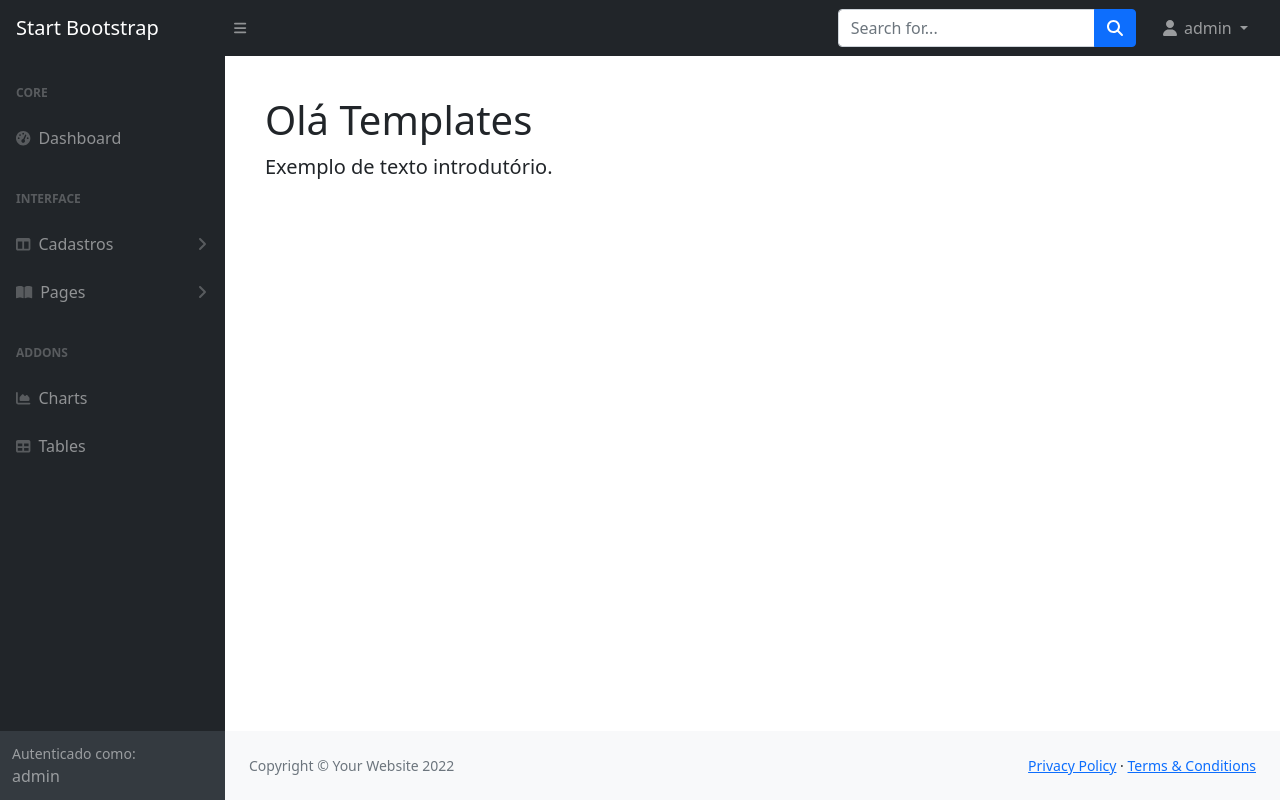
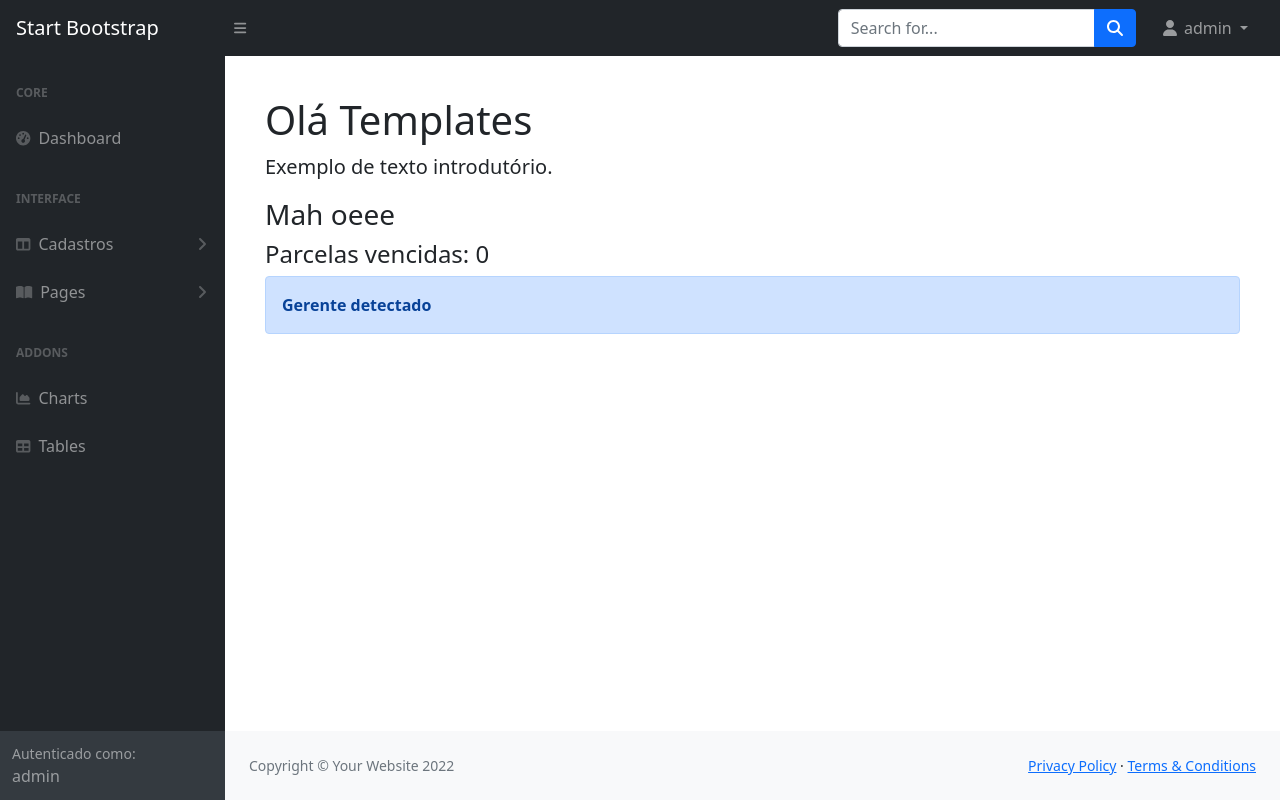
Before and after one commit to rafaelzottesso/NAES-2022, a Django app: page / in a window 1280 px wide. Run offline with Django 4.2, Linux system fonts and the light colour scheme; a user stored in the database is signed in; data that the repository does not hold is empty; some libraries are stand-ins or nearby versions.

Commit message:
Personalizando consultas; Envio de dados ao template com o get_context_data

```diff
--- a/paginas/templates/paginas/index.html
+++ b/paginas/templates/paginas/index.html
@@ -11,4 +11,21 @@
 <p class="lead">
     Exemplo de texto introdutório.
 </p>
+
+<h3>
+    {{ teste }}
+</h3>
+
+{% if request.user.is_authenticated %}
+<h4>
+    Parcelas vencidas: {{ parcelas_vencidas }}
+</h4>
+{% endif %}
+
+{% if request.user.groups.all.0.name == "Gerente" %}
+<div class="alert alert-primary" role="alert">
+    <strong>Gerente detectado</strong>
+</div>
+{% endif %}
+
 {% endblock %}
--- a/paginas/views.py
+++ b/paginas/views.py
@@ -1,6 +1,24 @@
 from django.views.generic import TemplateView
-
+from cadastros.models import Parcela
 
 # Create your views here.
 class PaginaInicialView(TemplateView):
     template_name = 'paginas/index.html'
+
+    # de uma maneira geral, envia dados para o template html
+    def get_context_data(self, *args, **kwargs):
+        # Executa da classe pai para ter dados padrão
+        dados = super().get_context_data(*args, **kwargs)
+
+        # Cria um dado na posição teste
+        dados["teste"] = "Mah oeee"
+
+        # Verifica se o usuário está logado
+        if(self.request.user.is_authenticated):
+            # Cria a posição parcelas_vencidas com uma contagem de parcela que não foram pagas
+            dados["parcelas_vencidas"] = Parcela.objects.filter(
+                    despesa__usuario=self.request.user,
+                    pago_em__isnull=True
+                ).count()
+
+        return dados
```
Also changed, not shown: cadastros/views.py (+9 -0 lines), db.sqlite3.
